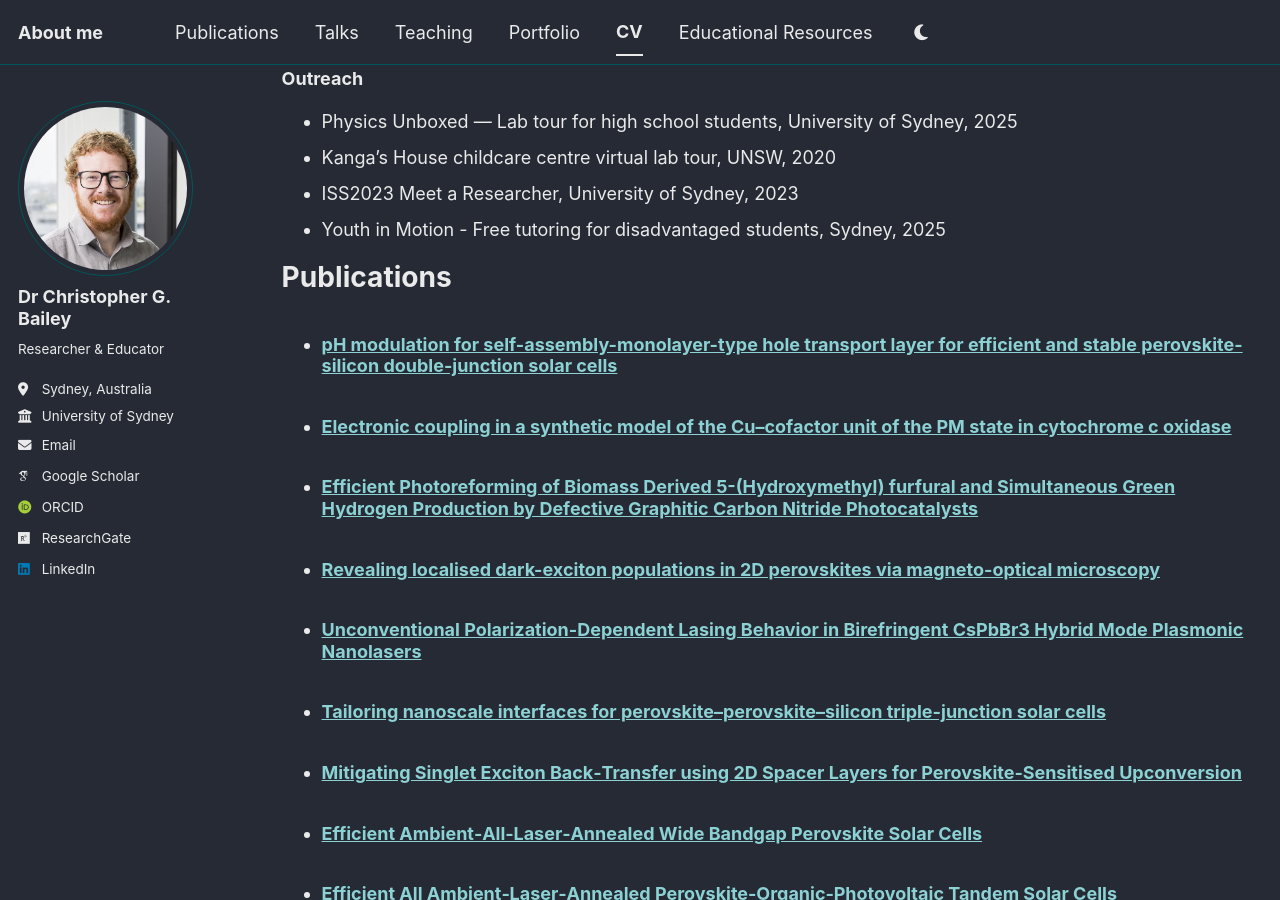
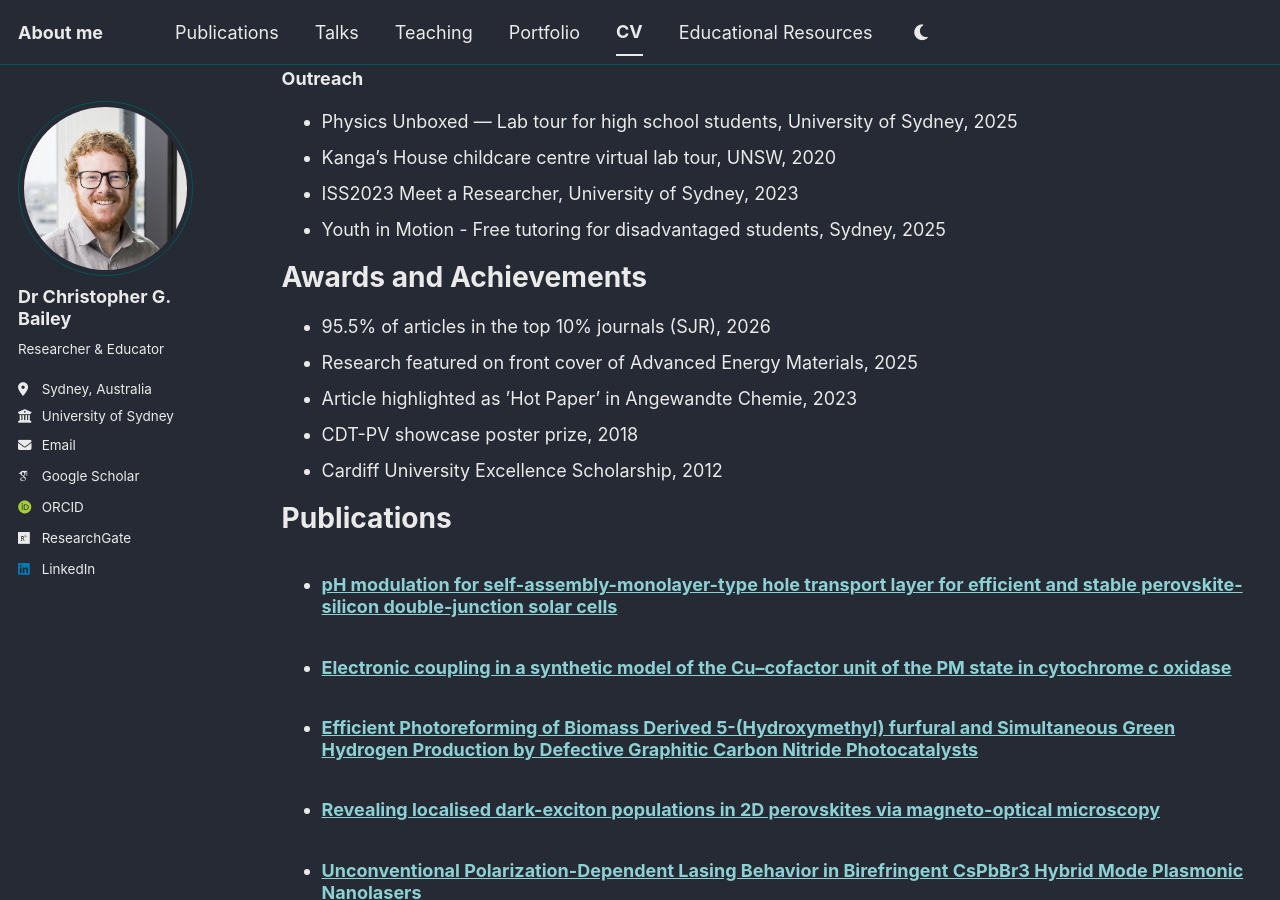
Before and after one commit to ChristopherGBailey/ChristopherGBailey.github.io, a Jekyll site: the page built from _pages/cv.md, in a window 1280 px wide and 900 px high, scrolled down 997 px. Built offline with Jekyll 4.4.1, drawn with Linux system fonts in a browser that asks for light colours; some web fonts are replaced; a script bundle is joined from its source files by our own code; library files that are not in the unit come from our copies.

Commit message:
Added awards to CV

```diff
--- a/_pages/cv.md
+++ b/_pages/cv.md
@@ -45,6 +45,16 @@ Academic Service
 * ISS2023 Meet a Researcher, University of Sydney, 2023
 * Youth in Motion - Free tutoring for disadvantaged students, Sydney, 2025
 
+Awards and Achievements
+======
+
+* 95.5% of articles in the top 10% journals (SJR), 2026
+* Research featured on front cover of Advanced Energy Materials, 2025
+* Article highlighted as ’Hot Paper’ in Angewandte Chemie, 2023
+* CDT-PV showcase poster prize, 2018
+* Cardiff University Excellence Scholarship, 2012
+
+
 Publications
 ======
   <ul>{% for post in site.publications reversed %}
```
